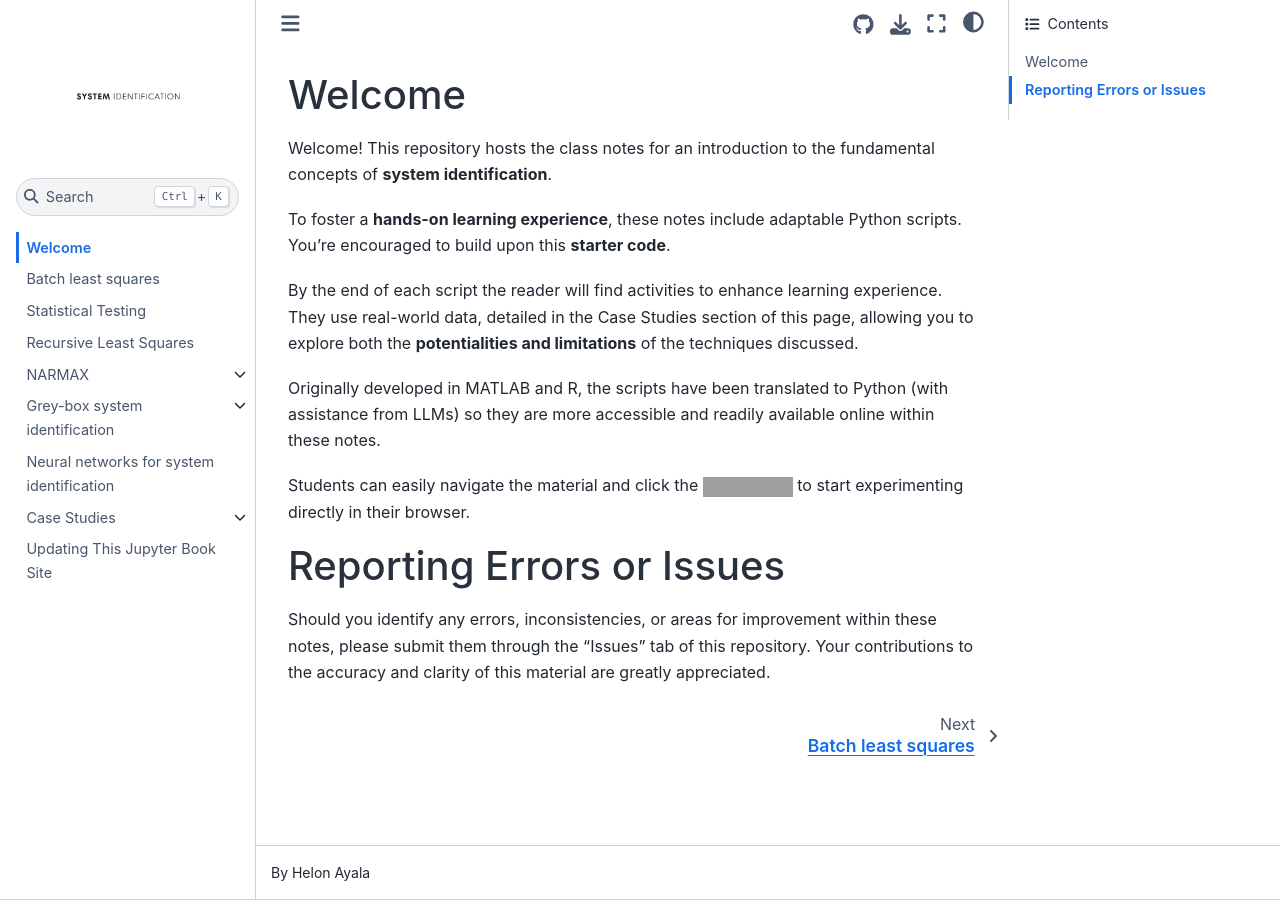
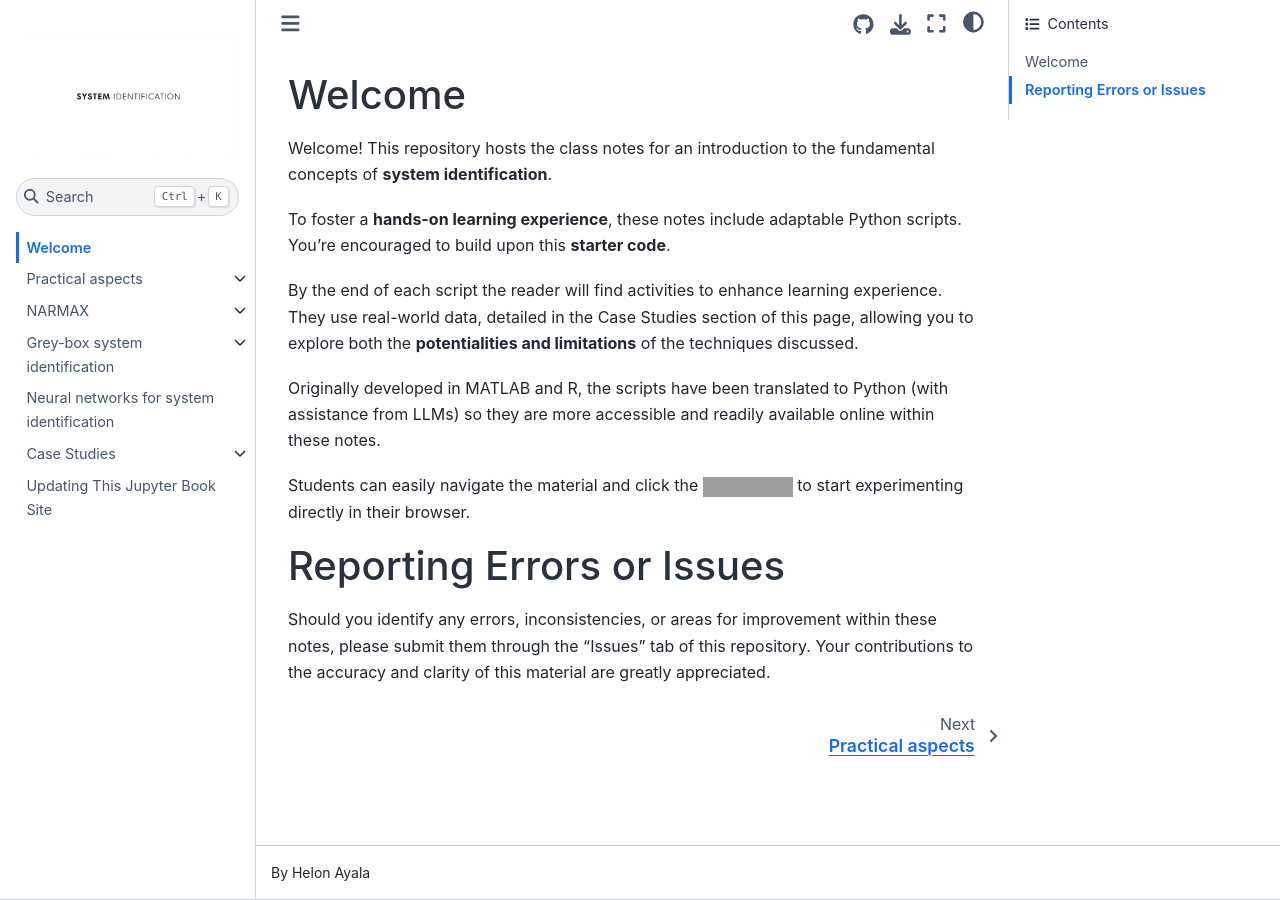
Before and after one commit to helonayala/sysid, a Jupyter Book: the page built from README.md, in a window 1280 px wide. Built offline with Jupyter Book 1.0.4 settings and Sphinx 7.4.7 and the Sphinx Book theme 1.1.4, drawn with Linux system fonts in a browser that asks for light colours; pages that are not in the unit, such as notebooks, are missing from menus; grey boxes are pictures that could not be loaded.

Commit message:
Update _toc.yml

```diff
--- a/_toc.yml
+++ b/_toc.yml
@@ -4,19 +4,27 @@
 format: jb-book
 root: README
 chapters:
-- file: batch_least_squares
-- file: excitation_signals
-- file: statistical_testing
-- file: recursive_least_squares
+- file: linear
+  sections:
+  - file: batch_least_squares
+  - file: recursive_least_squares
+  - file: linear_activities
+- file: practical_aspects
+  sections:
+  - file: excitation_signals
+  - file: statistical_testing
+  - file: practical_activities
 - file: narmax
   sections:
   - file: orthogonal_least_squares
   - file: frols
   - file: NARX_FROLS_Model
+  - file: NARMAX_activities
 - file: grey_box
   sections:
   - file: lagrange
   - file: multiple_shooting
+  # - file: grey_activities
 - file: ANN_narx
 - file: case_studies
   sections:
```
